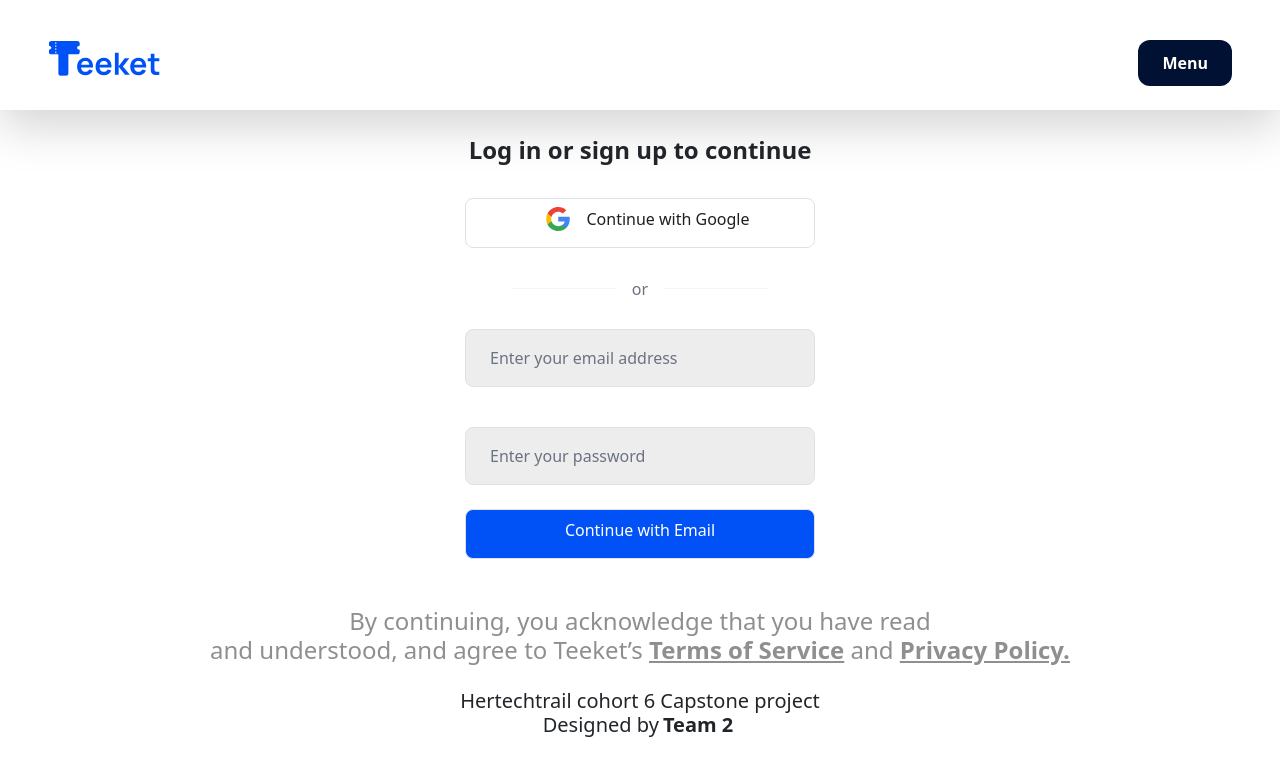
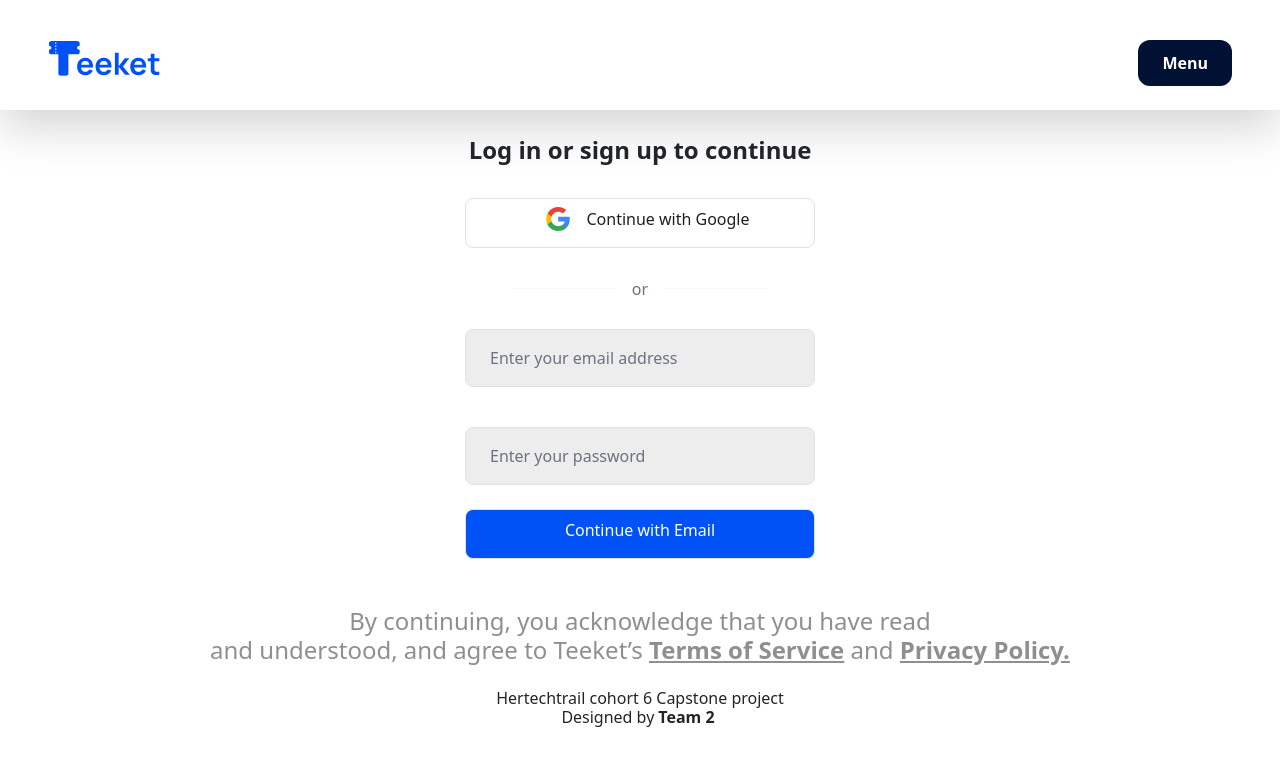
Before and after one commit to gogurlbaby/teeket, a React (Create React App) app: page /login in a window 1280 px wide. Shown: the top 776 px of the page. Built offline with nearby package versions, Linux system fonts and the light colour scheme.

Commit message:
user_update

```diff
--- a/src/components/footer_components/Footer.js
+++ b/src/components/footer_components/Footer.js
@@ -1,12 +1,12 @@
 function Footer() {
   return (
     <>
-      <h5 className="flex justify-center mb-0">
+      <h6 className="flex justify-center mb-0">
         Hertechtrail cohort 6 Capstone project
-      </h5>
-      <h5 className="flex justify-center">
+      </h6>
+      <h6 className="flex justify-center">
         Designed by <span className="font-semibold mb-1 px-1"> Team 2</span>
-      </h5>
+      </h6>
     </>
   );
 }
--- a/src/components/login_components/SignIn.js
+++ b/src/components/login_components/SignIn.js
@@ -67,7 +67,7 @@ function Login() {
       delete formDataCopy.password;
       formDataCopy.timestamp = serverTimestamp();
 
-      await setDoc(doc(firebaseSetup, "user", user.uid), formDataCopy);
+      await setDoc(doc(firebaseSetup, "users", user.uid), formDataCopy);
       navigate("/");
       toast.success("Successful Login!");
     } catch (error) {
```
